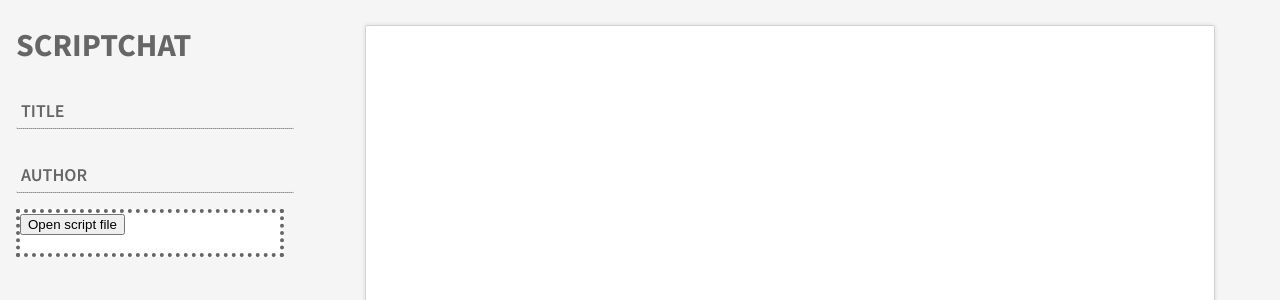
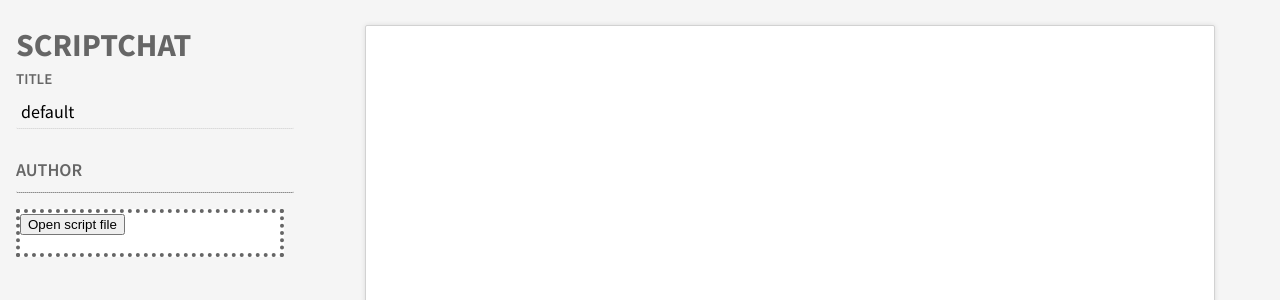
Before and after one commit to BadIdeaFactory/scriptchat, a React (Create React App) app: page / in a window 1280 px wide. Shown: the top 300 px of the page. Built offline with nearby package versions, Linux system fonts and the light colour scheme.

Commit message:
make inputs into components

```diff
--- a/src/components/Controls.css
+++ b/src/components/Controls.css
@@ -12,73 +12,3 @@
 .properties {
   margin-bottom: 1em;
 }
-
-input,
-span,
-label {
-  display: block;
-  margin: 10px;
-  padding: 5px;
-  border: none;
-}
-
-input {
-  font-family: 'Source Sans Pro', sans-serif;
-  font-size: 18px;
-}
-
-input:focus {
-  outline: 0;
-}
-
-input.input-with-label {
-  border-radius: 2px;
-  margin: 0;
-  margin-top: 30px;
-  border: none;
-  border-bottom: 1px dotted #555;
-  width: 100%;
-  background-color: rgba(255, 255, 255, 0);
-  transition: background-color 0.4s ease, border 0.4s ease;
-  overflow-x: hidden; /* Hack to make "rows" attribute apply in Firefox. */
-}
-
-input.input-with-label:focus {
-  background-color: rgba(255, 255, 255, 1);
-}
-
-input.input-with-label:valid {
-  border-color: #ccc;
-}
-
-input.input-with-label:invalid {
-  box-shadow: none;
-}
-
-input.input-with-label + label {
-  display: block;
-  position: relative;
-  white-space: nowrap;
-  padding: 0;
-  margin: 0;
-  width: 100%;
-  height: 0px;
-}
-
-input.input-with-label:focus + label > span,
-input.input-with-label:valid + label > span {
-  top: -60px;
-  font-size: 15px;
-}
-
-input.input-with-label + label > span {
-  text-transform: uppercase;
-  font-size: 18px;
-  font-weight: 600;
-  margin: 0;
-  position: absolute;
-  top: -35px;
-  left: 0px;
-  z-index: -1;
-  transition: top 0.2s ease, font-size 0.2s ease, color 0.2s ease;
-}
--- a/src/components/Controls.js
+++ b/src/components/Controls.js
@@ -1,5 +1,6 @@
 import React from 'react'
 import Filedrop from './Filedrop'
+import Input from './ui/Input'
 import './Controls.css'
 
 export default class Controls extends React.Component {
@@ -8,25 +9,8 @@ export default class Controls extends React.Component {
       <div className="controls">
         <h1>Scriptchat</h1>
         <div className="properties">
-          <input
-            type="text"
-            name="title"
-            className="input-with-label"
-            id="title"
-            required
-            autocomplete="off"
-          />
-          <label for="title"><span>Title</span></label>
-
-          <input
-            type="text"
-            name="author"
-            className="input-with-label"
-            id="author"
-            required
-            autocomplete="off"
-          />
-          <label for="author"><span>Author</span></label>
+          <Input label="Title" value="default" />
+          <Input label="Author" />
         </div>
         <Filedrop />
       </div>
--- /dev/null
+++ b/src/components/ui/Input.css
@@ -0,0 +1,64 @@
+
+input.input-with-label,
+input.input-with-label span,
+input.input-with-label label {
+  display: block;
+  margin: 10px;
+  padding: 5px;
+  border: none;
+}
+
+input.input-with-label {
+  border-radius: 2px;
+  margin: 0;
+  margin-top: 30px;
+  border: none;
+  border-bottom: 1px dotted #555;
+  width: 100%;
+  background-color: rgba(255, 255, 255, 0);
+  font-family: 'Source Sans Pro', sans-serif;
+  font-size: 18px;
+  transition: background-color 0.4s ease, border 0.4s ease;
+  overflow-x: hidden; /* Hack to make "rows" attribute apply in Firefox. */
+}
+
+input.input-with-label:focus {
+  outline: 0;
+  background-color: rgba(255, 255, 255, 1);
+}
+
+input.input-with-label:valid {
+  border-color: #ccc;
+}
+
+input.input-with-label:invalid {
+  box-shadow: none;
+}
+
+input.input-with-label + label {
+  display: block;
+  position: relative;
+  white-space: nowrap;
+  padding: 0;
+  margin: 0;
+  width: 100%;
+  height: 0px;
+}
+
+input.input-with-label:focus + label > span,
+input.input-with-label:valid + label > span {
+  top: -60px;
+  font-size: 15px;
+}
+
+input.input-with-label + label > span {
+  text-transform: uppercase;
+  font-size: 18px;
+  font-weight: 600;
+  margin: 0;
+  position: absolute;
+  top: -35px;
+  left: 0px;
+  z-index: -1;
+  transition: top 0.2s ease, font-size 0.2s ease, color 0.2s ease;
+}
--- /dev/null
+++ b/src/components/ui/Input.js
@@ -0,0 +1,48 @@
+import React from 'react'
+import PropTypes from 'prop-types'
+import './Input.css'
+
+export default class Input extends React.Component {
+  static propTypes = {
+    label: PropTypes.string.isRequired,
+    value: PropTypes.string,
+    onChange: PropTypes.func
+  }
+
+  static defaultProps = {
+    value: '',
+    onChange: () => {} // no-op
+  }
+
+  constructor (props) {
+    super(props)
+
+    this.state = {
+      value: this.props.value
+    }
+  }
+
+  onChange = (event) => {
+    const value = event.target.value
+
+    this.setState({ value })
+    this.props.onChange(value)
+  }
+
+  render () {
+    return (
+      <div>
+        <input
+          type="text"
+          className="input-with-label"
+          required
+          autoComplete="off"
+          name={this.props.label}
+          value={this.state.value}
+          onChange={this.onChange}
+        />
+        <label><span>{this.props.label}</span></label>
+      </div>
+    )
+  }
+}
```
Also changed, not shown: 1 other file (tests, documents, lock files or other folders).
